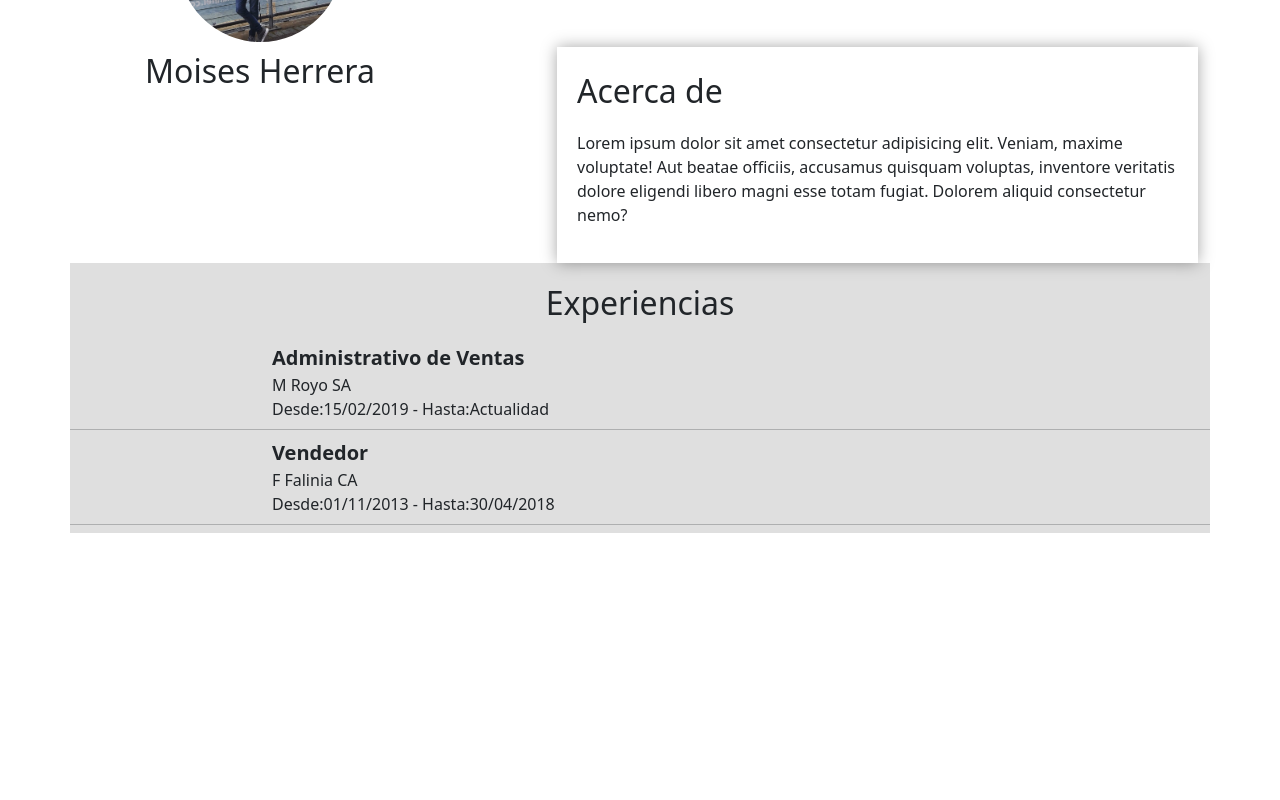
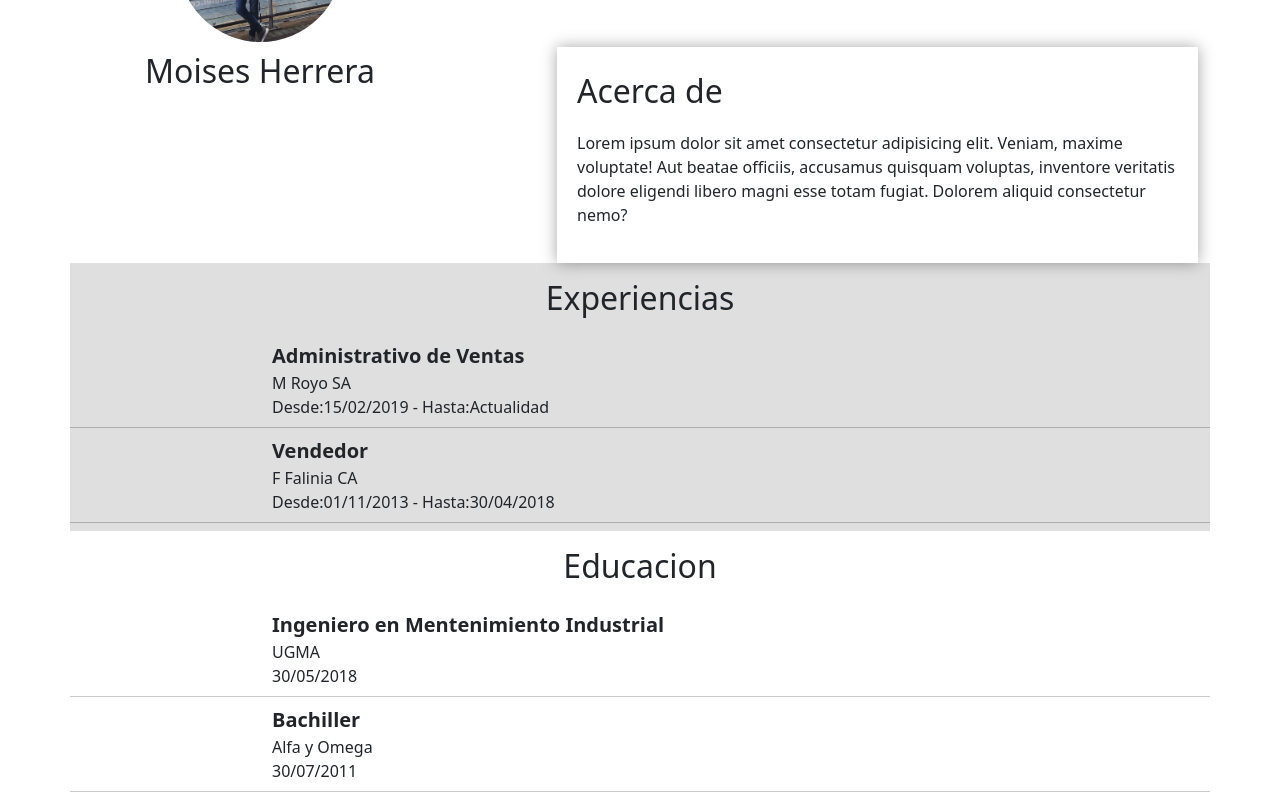
Before and after one commit to MoisesHerrera94/Frontend-Argentina-Programa, an Angular app: page / in a window 1280 px wide. Shown: the part 354-1154 px from the top of the page. Before the commit the page ends 887 px from the top, so only its background shows below. Built offline with nearby package versions, Linux system fonts and the light colour scheme.

Commit message:
Mejorando educacion

```diff
--- a/src/app/app.component.html
+++ b/src/app/app.component.html
@@ -3,4 +3,5 @@
     <app-header></app-header>
     <app-about-me></app-about-me>
     <app-experience></app-experience>
+    <app-education></app-education>
 </div>
--- a/src/app/app.module.ts
+++ b/src/app/app.module.ts
@@ -8,6 +8,7 @@ import { NavBarComponent } from './components/nav-bar/nav-bar.component';
 import { FontAwesomeModule } from '@fortawesome/angular-fontawesome';
 import { AboutMeComponent } from './components/about-me/about-me.component';
 import { ExperienceComponent } from './components/experience/experience.component';
+import { EducationComponent } from './components/education/education.component';
 
 @NgModule({
   declarations: [
@@ -15,7 +16,8 @@ import { ExperienceComponent } from './components/experience/experience.componen
     HeaderComponent,
     NavBarComponent,
     AboutMeComponent,
-    ExperienceComponent
+    ExperienceComponent,
+    EducationComponent
   ],
   imports: [
     BrowserModule,
--- /dev/null
+++ b/src/app/components/education/education.component.html
@@ -0,0 +1,16 @@
+<div>
+    <div class="row py-3">
+        <h2 class="text-center">Educacion</h2>
+    </div>
+    <div class="row" *ngFor="let item of educacion">
+        <div class="col-sm-2">
+
+        </div>
+        <div class="col">
+            <p class="my-0 fs-5 fw-bold">{{item.titulo}}</p>
+            <p class="my-0">{{item.instituto}}</p>
+            <p class="my-0 fw-lighter">{{item.fecha}}</p>
+        </div>
+        <hr class="my-2">
+    </div>
+</div>
--- /dev/null
+++ b/src/app/components/education/education.component.ts
@@ -0,0 +1,18 @@
+import { Component, OnInit } from '@angular/core';
+
+@Component({
+  selector: 'app-education',
+  templateUrl: './education.component.html',
+  styleUrls: ['./education.component.css']
+})
+export class EducationComponent implements OnInit {
+
+  educacion = [{id:1, titulo:"Ingeniero en Mentenimiento Industrial", instituto:"UGMA", fecha:"30/05/2018"},
+  {id:2, titulo:"Bachiller", instituto:"Alfa y Omega", fecha:"30/07/2011"} ]
+
+  constructor() { }
+
+  ngOnInit(): void {
+  }
+
+}
--- a/src/app/components/experience/experience.component.html
+++ b/src/app/components/experience/experience.component.html
@@ -1,6 +1,6 @@
-<div class="row pt-3">
+<div class="row py-3">
     <div class="col">
-        <p class="fs-2 text-center">Experiencias</p>
+        <h2 class="text-center">Experiencias</h2>
     </div>
 </div>
 <div class="row" *ngFor="let item of experiencias">
```
Also changed, not shown: src/app/components/education/education.component.css (added), 1 other file (tests, documents, lock files or other folders).
